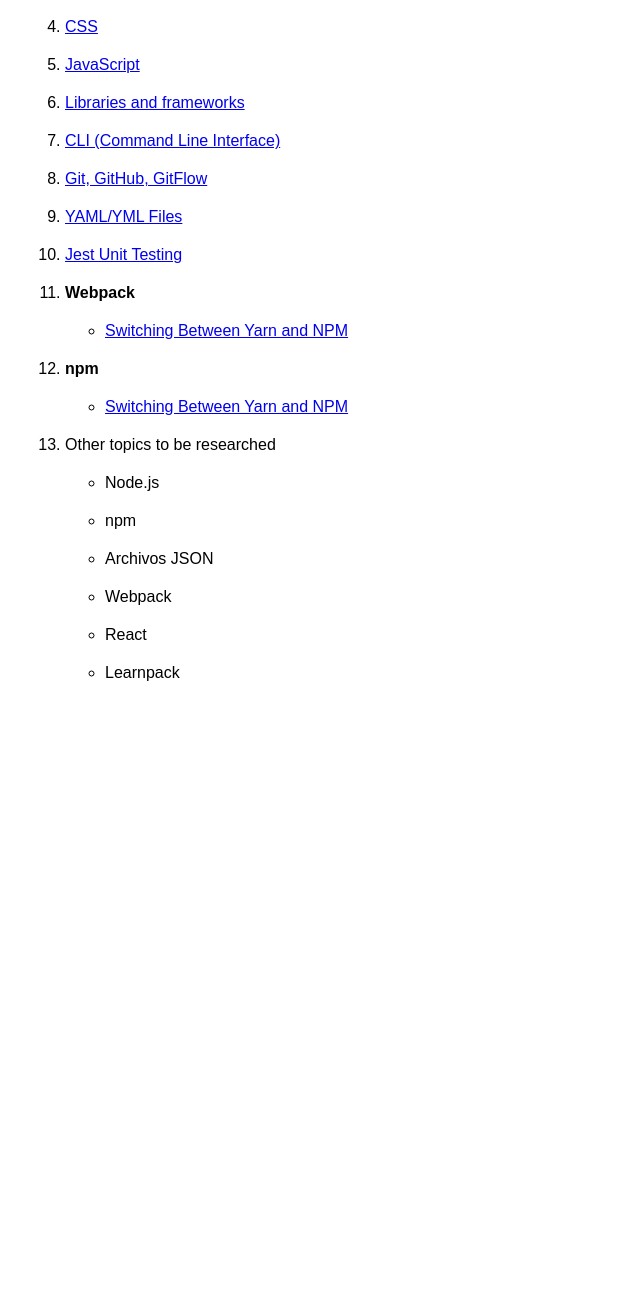
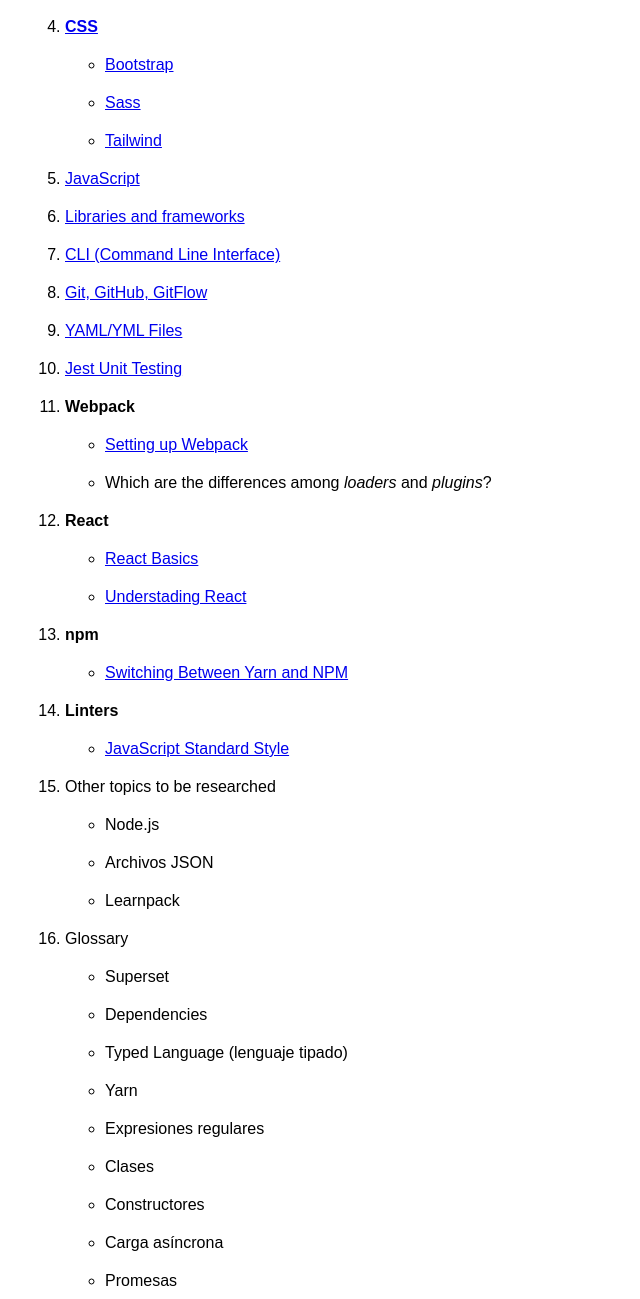
Before and after one commit to ibaifernandez/ibaifernandez, a plain HTML site: page bootcamp-notes/index.html in a window 1280 px wide. Shown: the part 121-1420 px from the top of the page, without its empty margins (0-640 px from the left). Before the commit the page ends 828 px from the top, so only its background shows below. Drawn offline with Linux system fonts and the light colour scheme.

Commit message:
Updating documentation

```diff
--- a/bootcamp-notes/index.html
+++ b/bootcamp-notes/index.html
@@ -4,7 +4,7 @@
         <meta charset="UTF-8" />
         <meta http-equiv="X-UA-Compatible" content="IE=edge" />
         <meta name="viewport" content="width=device-width, initial-scale=1.0" />
-        <title>Document</title>
+        <title>Ibai Fernández's Documentation</title>
 
         <style>
             body {
@@ -33,7 +33,18 @@
                 <a href="./html/html.md">HTML</a>
             </li>
             <li>
-                <a href="./css/css.md">CSS</a>
+                <strong><a href="./css/css.md">CSS</a></strong>
+                <ul>
+                    <li>
+                        <a href="css/bootstrap.md"> Bootstrap</a>
+                    </li>
+                    <li>
+                        <a href="css/saas.md"> Sass</a>
+                    </li>
+                    <li>
+                        <a href="css/tailwind.md"> Tailwind</a>
+                    </li>
+                </ul>
             </li>
             <li>
                 <a href="./javascript/javascript.md">JavaScript</a>
@@ -63,8 +74,22 @@
                 <strong>Webpack</strong>
                 <ul>
                     <li>
-                        <a href="webpack/webpack.md">
-                            Switching Between Yarn and NPM</a
+                        <a href="webpack/webpack.md">Setting up Webpack</a>
+                    </li>
+                    <li>
+                        <span>Which are the differences among <em>loaders</em> and <em>plugins</em>?
+                    </li>
+                </ul>
+            </li>
+            <li>
+                <strong>React</strong>
+                <ul>
+                    <li>
+                        <a href="react/1-react-basics.md">React Basics</a>
+                    </li>
+                    <li>
+                        <a href="react/2-understanding-react.md"
+                            >Understading React</a
                         >
                     </li>
                 </ul>
@@ -73,8 +98,18 @@
                 <strong>npm</strong>
                 <ul>
                     <li>
-                        <a href="./npm/switching-between-yarn-and-npm.md">
-                            Switching Between Yarn and NPM</a
+                        <a href="./npm/switching-between-yarn-and-npm.md"
+                            >Switching Between Yarn and NPM</a
+                        >
+                    </li>
+                </ul>
+            </li>
+            <li>
+                <strong>Linters</strong>
+                <ul>
+                    <li>
+                        <a href="https://standardjs.com/"
+                            >JavaScript Standard Style</a
                         >
                     </li>
                 </ul>
@@ -83,11 +118,22 @@
                 <span>Other topics to be researched</span>
                 <ul>
                     <li>Node.js</li>
-                    <li>npm</li>
                     <li>Archivos JSON</li>
-                    <li>Webpack</li>
-                    <li>React</li>
                     <li>Learnpack</li>
+                </ul>
+            </li>
+            <li>
+                <span>Glossary</span>
+                <ul>
+                    <li>Superset</li>
+                    <li>Dependencies</li>
+                    <li>Typed Language (lenguaje tipado)</li>
+                    <li>Yarn</li>
+                    <li>Expresiones regulares</li>
+                    <li>Clases</li>
+                    <li>Constructores</li>
+                    <li>Carga asíncrona</li>
+                    <li>Promesas</li>
                 </ul>
             </li>
         </ol>
```
Also changed, not shown: 9 other files.
